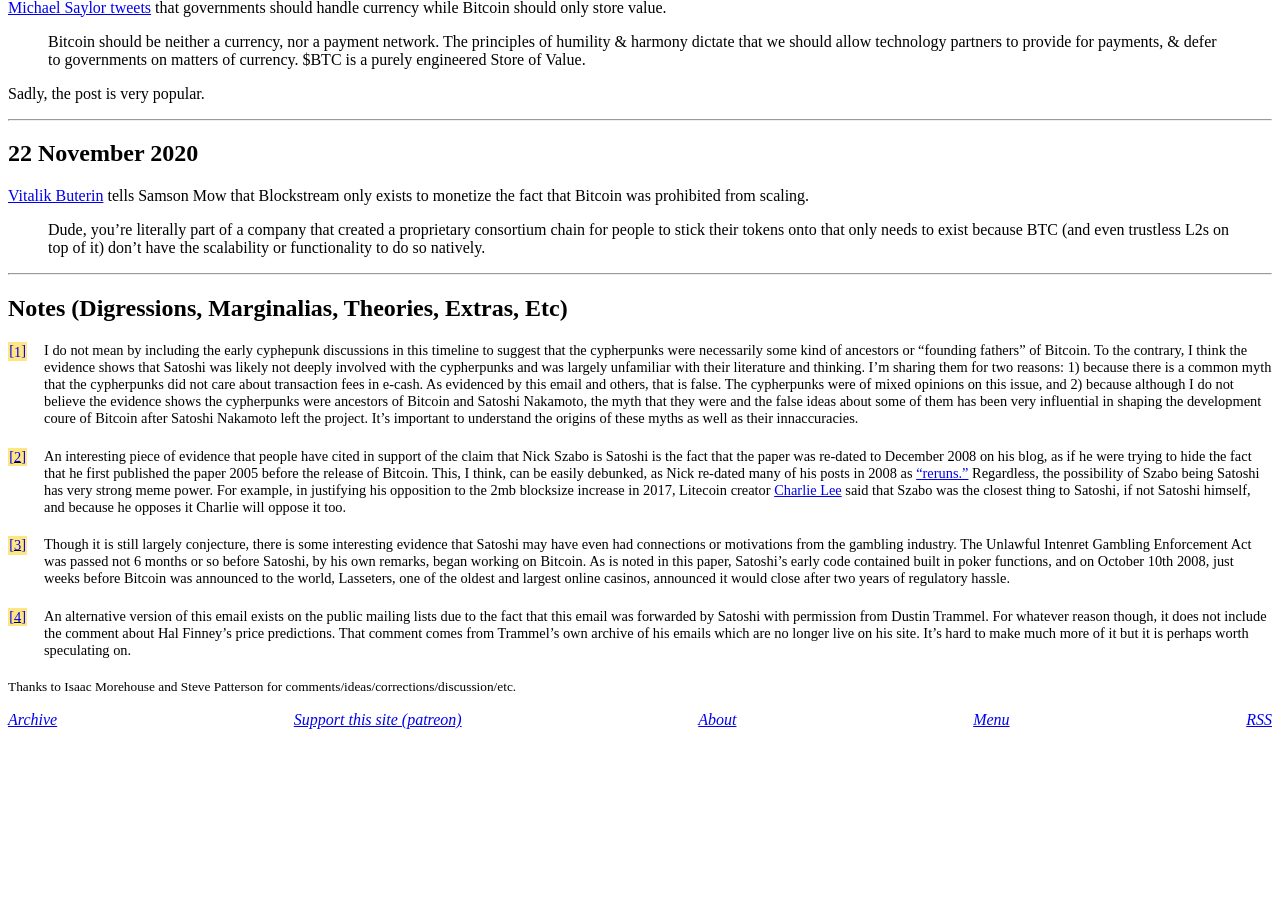
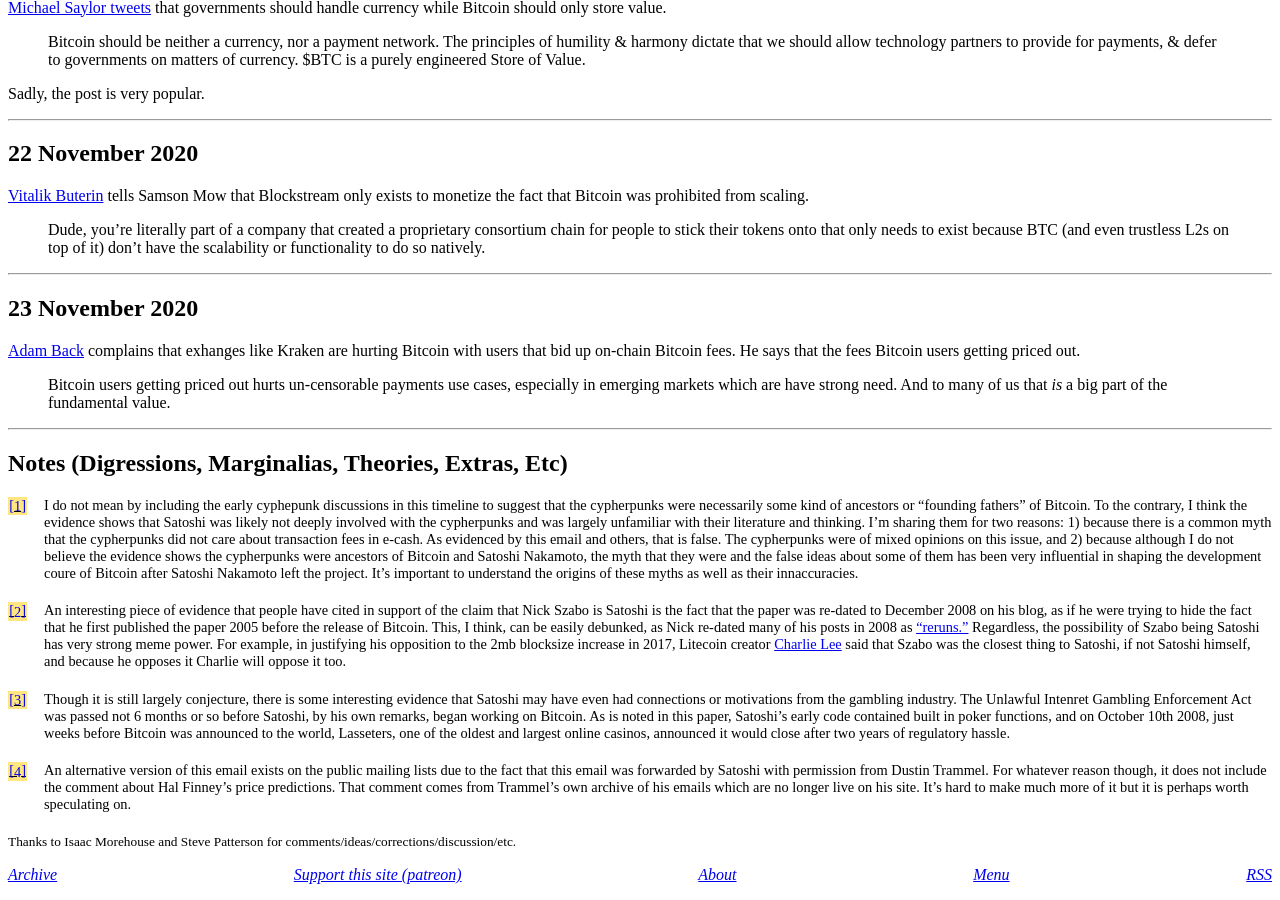
Before and after one commit to derykmakgill/website, a Jekyll site: the page built from testbtc.md, in a window 1280 px wide and 900 px high, scrolled down 27888 px. Built offline with Jekyll 4.4.1, drawn with Linux system fonts in a browser that asks for light colours; a script that is not in the unit is left out; before the commit the page ends 28633 px from its top, so only the background shows below that.

Commit message:
Update testbtc.md

```diff
--- a/testbtc.md
+++ b/testbtc.md
@@ -1532,6 +1532,14 @@
 
 ---
 
+## 23 November 2020
+
+[Adam Back](https://twitter.com/adam3us/status/1330969779893628934) complains that exhanges like Kraken are hurting Bitcoin with users that bid up on-chain Bitcoin fees. He says that the fees Bitcoin users getting priced out.
+
+>Bitcoin users getting priced out hurts un-censorable payments use cases, especially in emerging markets which are have strong need. And to many of us that *is* a big part of the fundamental value.
+
+---
+
 ## Notes (Digressions, Marginalias, Theories, Extras, Etc)
 
 <div id = "Footnotes"><p class="invis">Footnotes:</p></div>
```
